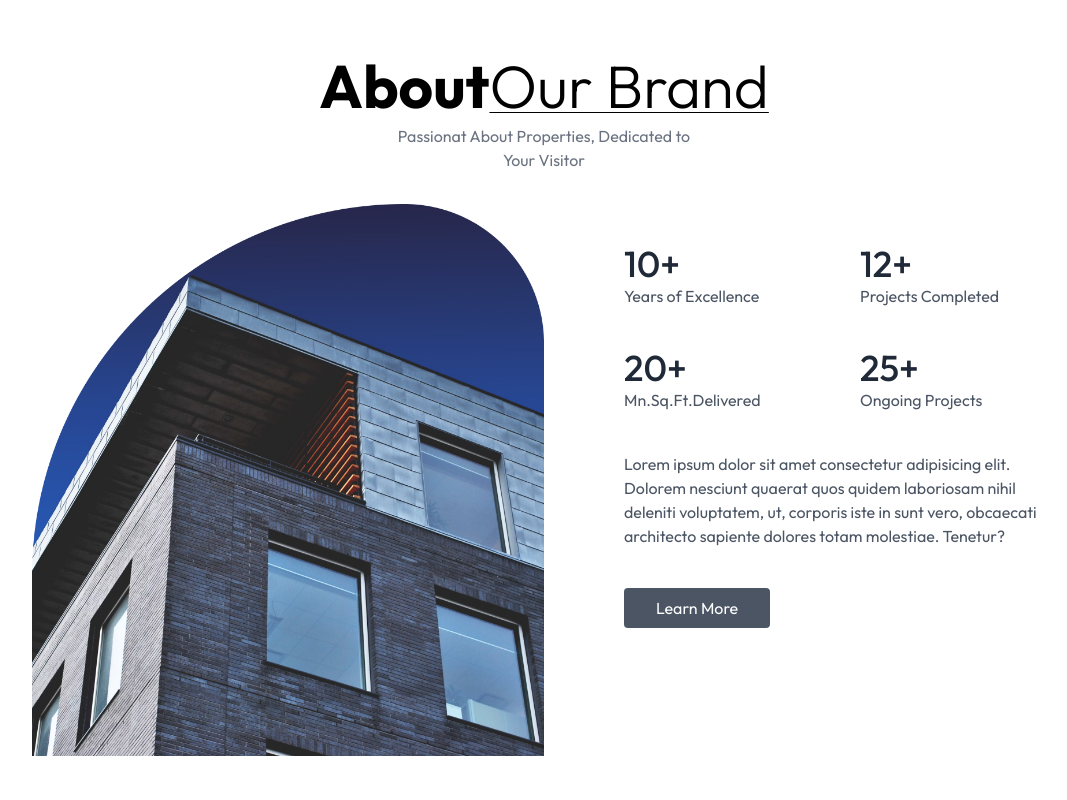
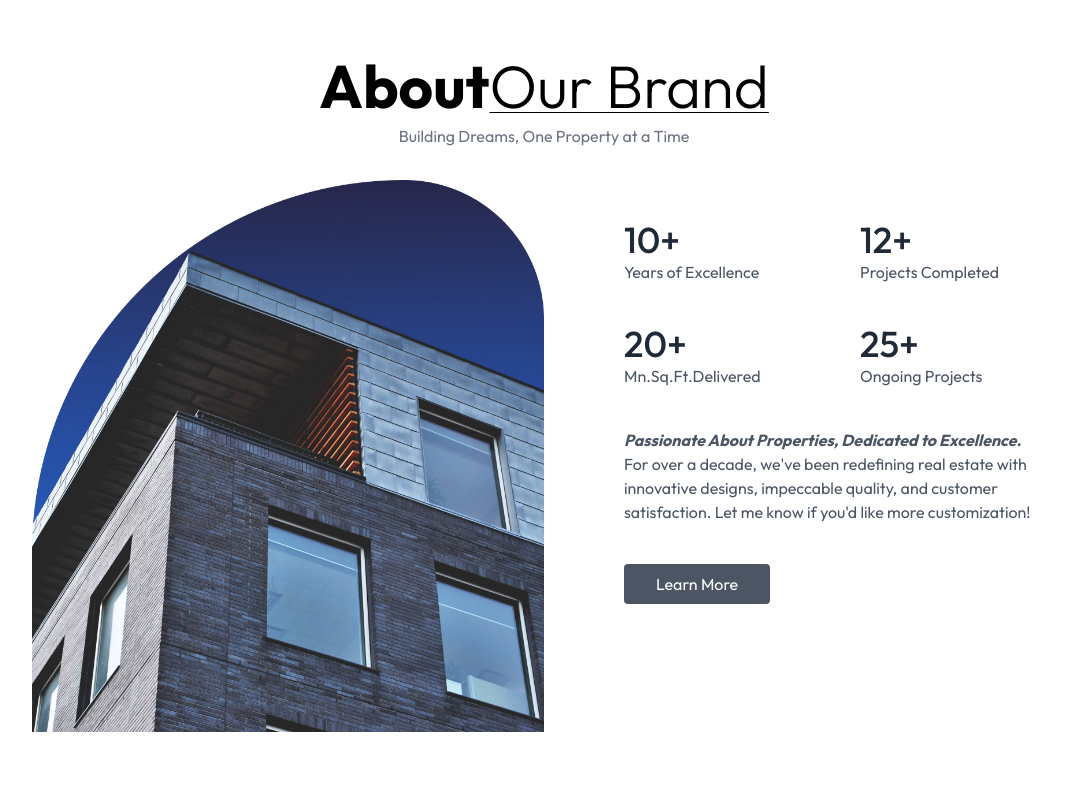
Before and after one commit to pshakadaniel/estate-ease, a React (Vite) app: page / in a window 1280 px wide. Shown: the part 840-1640 px from the top of the page, without its empty margins (96-1163 px from the left). Built offline with nearby package versions, Linux system fonts and the light colour scheme; a web font is replaced by a local one.

Commit message:
text upd

```diff
--- a/src/components/About.jsx
+++ b/src/components/About.jsx
@@ -18,7 +18,7 @@ const About = () => {
         </span>
       </h1>
       <p className="text-gray-500 max-w-80 text-center mb-8">
-        Passionat About Properties, Dedicated to Your Visitor
+        Building Dreams, One Property at a Time
       </p>
       <div className="flex flex-col md:flex-row item-center md:item-start md:gap-20">
         <img
@@ -46,10 +46,13 @@ const About = () => {
             </div>
           </div>
           <p className="my-10 max-w-lg">
-            Lorem ipsum dolor sit amet consectetur adipisicing elit. Dolorem
-            nesciunt quaerat quos quidem laboriosam nihil deleniti voluptatem,
-            ut, corporis iste in sunt vero, obcaecati architecto sapiente
-            dolores totam molestiae. Tenetur?
+            <i className="font-bold">
+              Passionate About Properties, Dedicated to Excellence.
+            </i>{" "}
+            <br />
+            For over a decade, we've been redefining real estate with innovative
+            designs, impeccable quality, and customer satisfaction. Let me know
+            if you'd like more customization!
           </p>
           <button className="bg-gray-600 hover:bg-gray-900 text-white px-8 py-2 rounded ">
             Learn More
--- a/src/components/Footer.jsx
+++ b/src/components/Footer.jsx
@@ -17,10 +17,17 @@ const Footer = () => {
             />
           </a>
           <p className="text-gray-400 mt-4 text-start">
-            Lorem ipsum dolor sit amet consectetur adipisicing elit. Modi,
-            laborum? Corporis facilis omnis veniam reiciendis minus quod vero id
-            nobis iste! Corporis ut nobis id, sequi delectus cupiditate dolores
-            vel?
+            🏡 Your Dream Home Awaits! Discover the perfect place to call home
+            with Estate | Ease. Your journey to comfort, style, and happiness
+            starts here. 📞{" "}
+            <a
+              href="#Contact"
+              className="text-gray-200 underline underline-offset-4"
+            >
+              Contact us
+            </a>{" "}
+            today to take the first step toward your new chapter. ✨ Your future
+            begins with us.
           </p>
         </div>
         <div className="flex flex-col items-start ">
```
